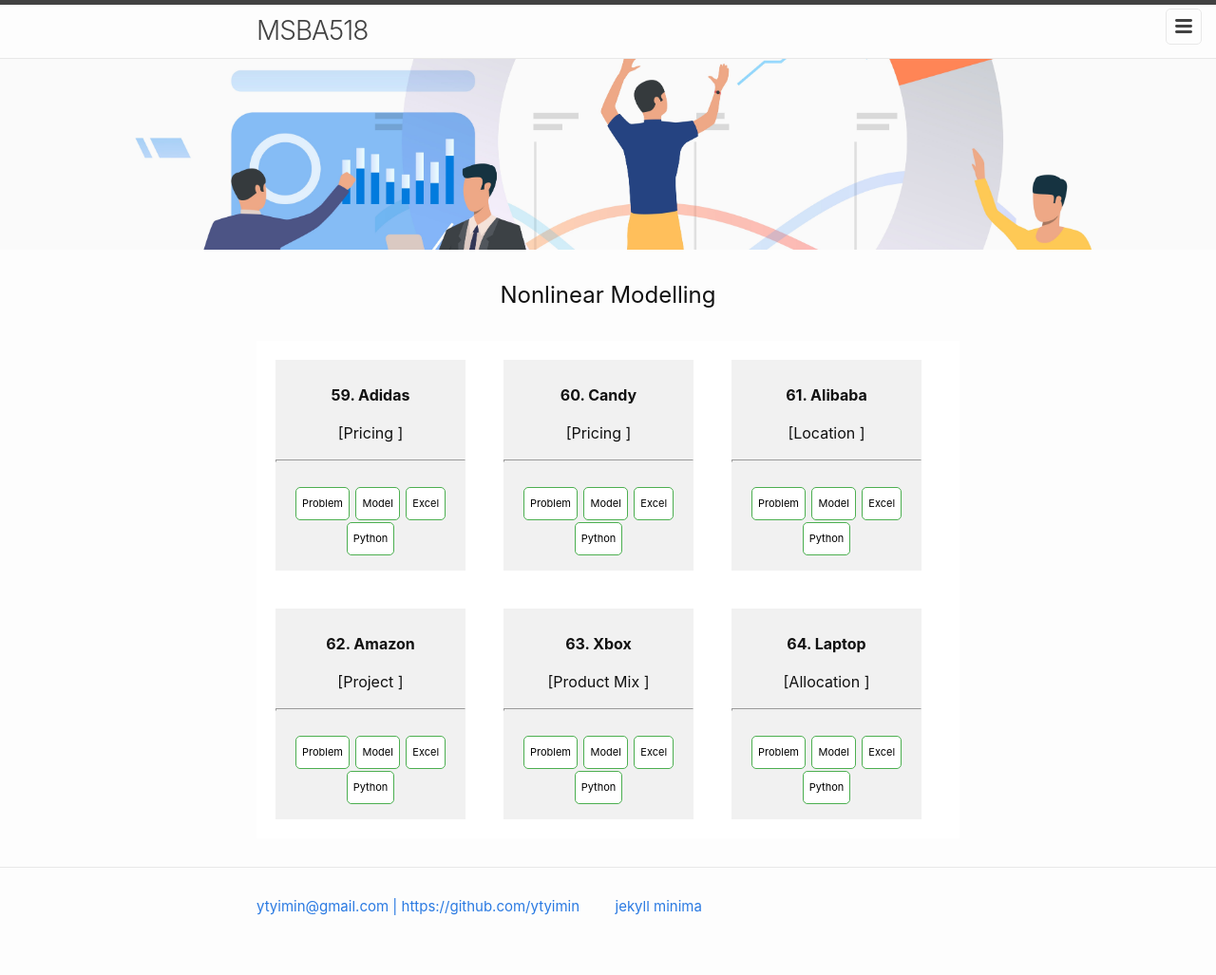
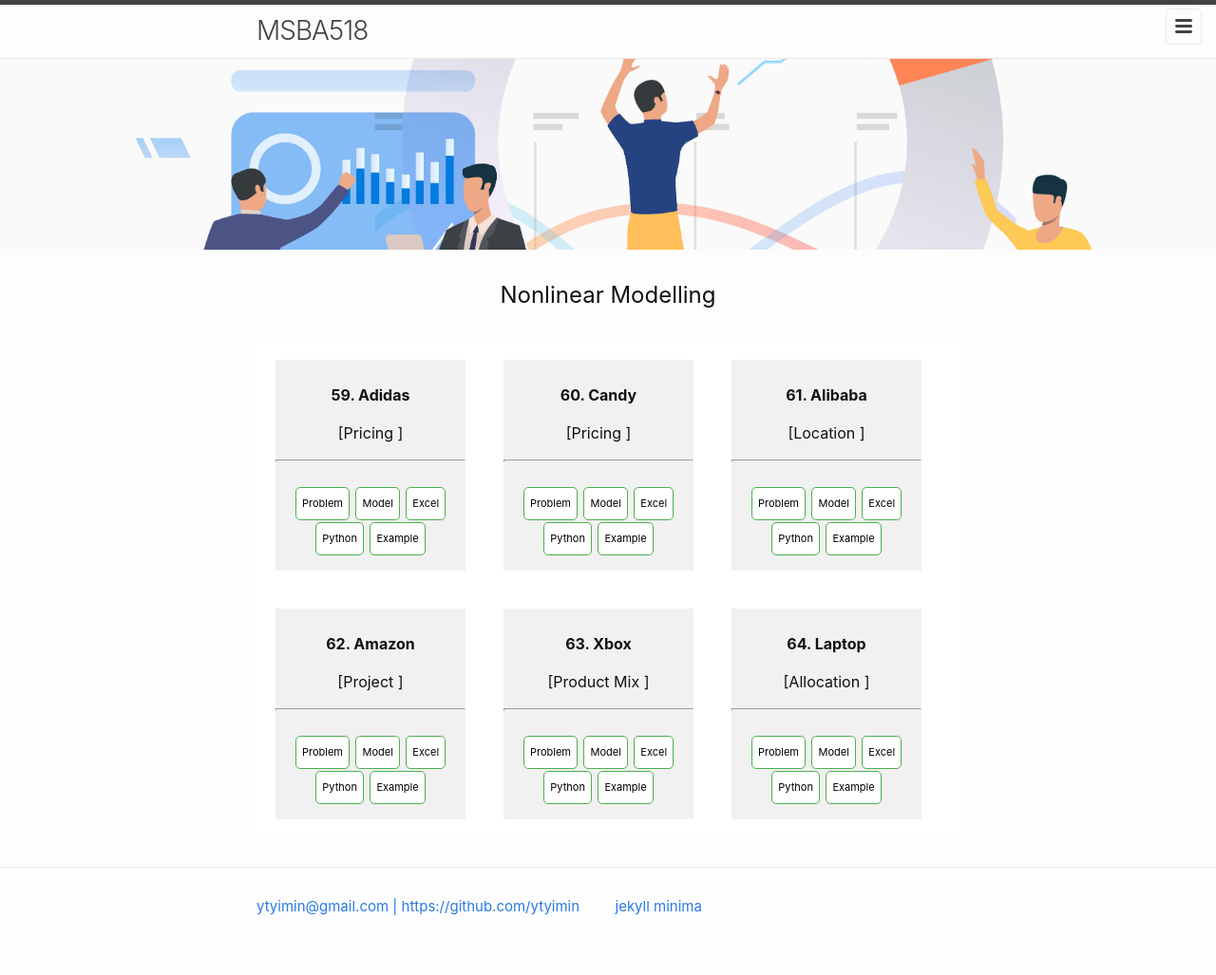
Before and after one commit to ytyimin/tart-cherry, a Jekyll site: the page built from nonlinear.markdown, in a window 1280 px wide. Shown: the whole page at 95% size. Built offline with Jekyll 4.4.1, drawn with Linux system fonts in a browser that asks for light colours.

Commit message:
Update nonlinear.html

```diff
--- a/_layouts/nonlinear.html
+++ b/_layouts/nonlinear.html
@@ -25,6 +25,7 @@ layout: default
               <a class="button button1" href="{{ site.baseurl }}/assets/problemsets/{{ exrs.fileName }}[{{ exrs.name }}]_s.docx" target="_self" rel="noopener">Model</a>
               <a class="button button1" href="{{ site.baseurl }}/assets/problemsets/{{ exrs.fileName }}[{{ exrs.name }}]_s.xlsx" target="_self" rel="noopener">Excel</a>
               <a class="button button1" href="{{ site.baseurl }}/assets/python/{{ exrs.fileName }}[{{ exrs.name }}]_s.ipynb" target="_self" rel="noopener">Python</a>
+              <a class="button button1" href="{{ site.baseurl }}/assets/problemsets/{{ exrs.fileName }}[{{ exrs.name }}].mp4" target="_self" rel="noopener">Example</a>
               <p> </p>
             </div>
         {%- endfor -%}
```
